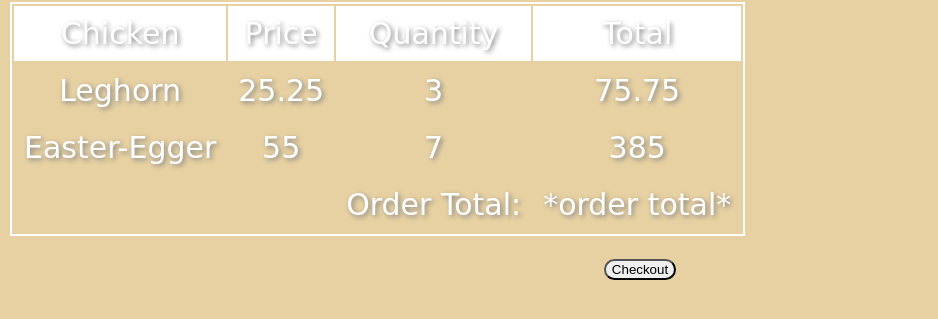
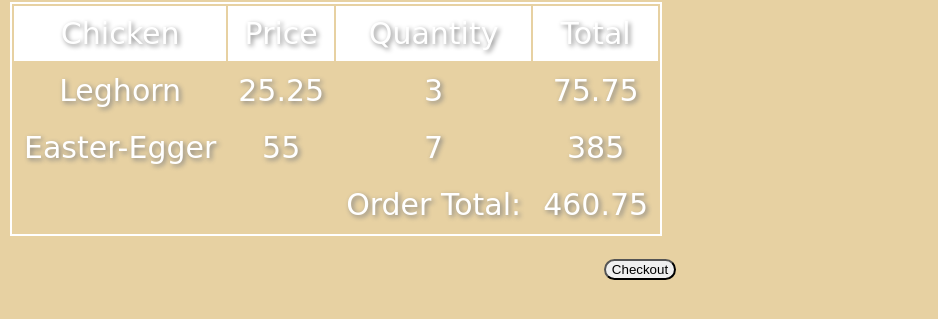
Before and after one commit to spencer-eagleton/lab06-e-commerce, a website with bundled scripts: page cart/index.html in a window 1280 px wide. Shown: the part 193-512 px from the top of the page, without its empty margins (0-938 px from the left). Built offline with nearby package versions, Linux system fonts and the light colour scheme; a web font is replaced by a local one.

Commit message:
created calculate order total function and exported to cart.js. replaced orderTotal text content with calculated total.

```diff
--- a/cart/cart.js
+++ b/cart/cart.js
@@ -1,7 +1,7 @@
 import { chickens } from '../chicken.js';
 import { cart } from '../data/cart-data.js';
 import { renderLineItem } from '../render-line-item.js';
-import { findById } from '../utils.js';
+import { findById, calculateOrderTotal } from '../utils.js';
 
 
 const tableBody = document.getElementById('table-body');
@@ -14,3 +14,7 @@ for (let cartItem of cart){
 
     tableBody.appendChild(tableRow);
 }
+
+const orderTotal = calculateOrderTotal(cart, chickens);
+const tableDataOrderTotal = document.getElementById('total');
+tableDataOrderTotal.textContent = orderTotal;
--- a/cart/index.html
+++ b/cart/index.html
@@ -39,7 +39,7 @@
             <td></td>
             <td></td>
             <td>Order Total: </td>
-            <td>*order total*</td>
+            <td id="total">*order total*</td>
         </tfoot>
 
 
--- a/utils.js
+++ b/utils.js
@@ -6,6 +6,11 @@ export function findById(id, items){
     }
 }
 
-// export function renderLineItems(chickenData, cartItem){
-
-// }
+export function calculateOrderTotal(cart, chickens) {
+    let orderTotal = 0;
+    for (let item of cart){
+        const chicken = findById(item.id, chickens);
+        orderTotal = orderTotal + chicken.price * item.qty;
+    }
+    return orderTotal;
+}
```
